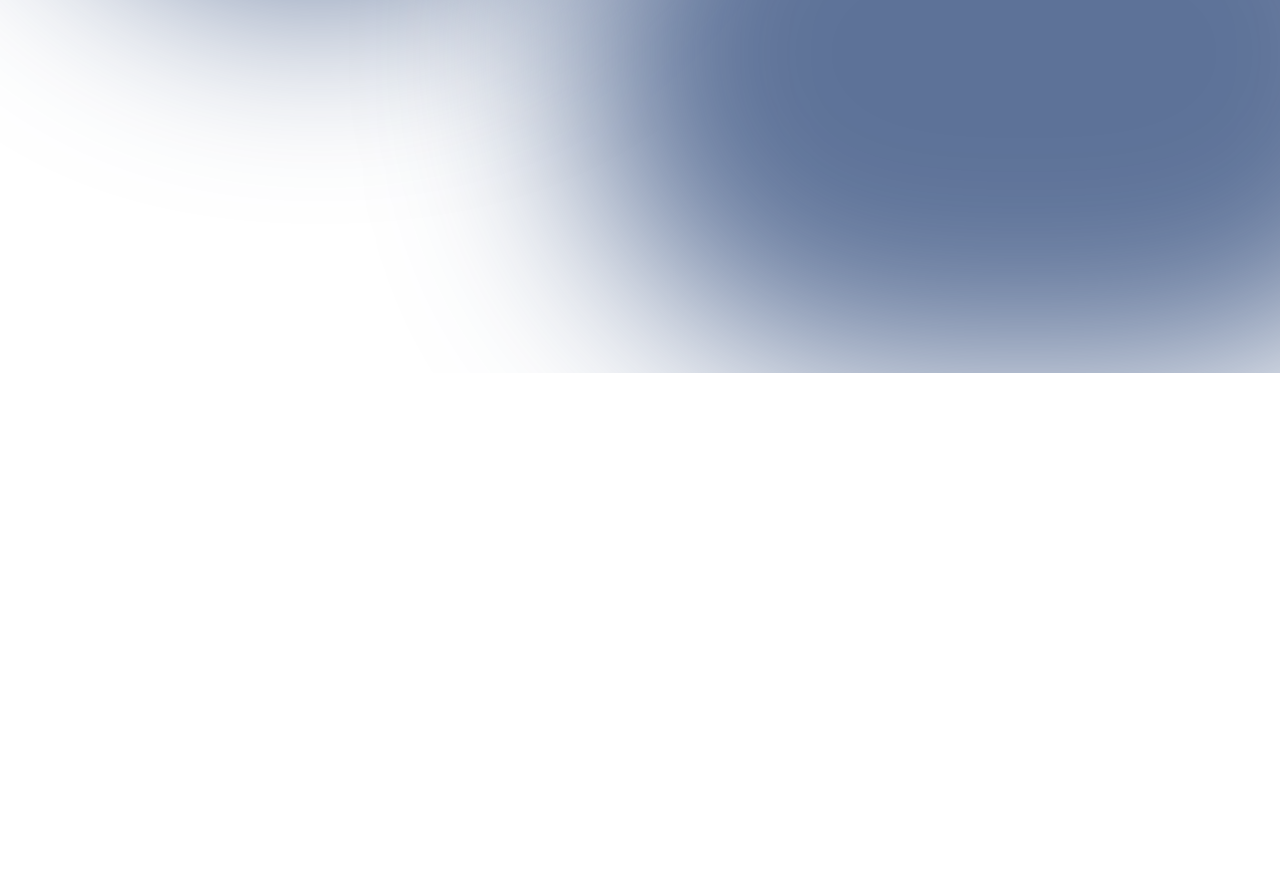
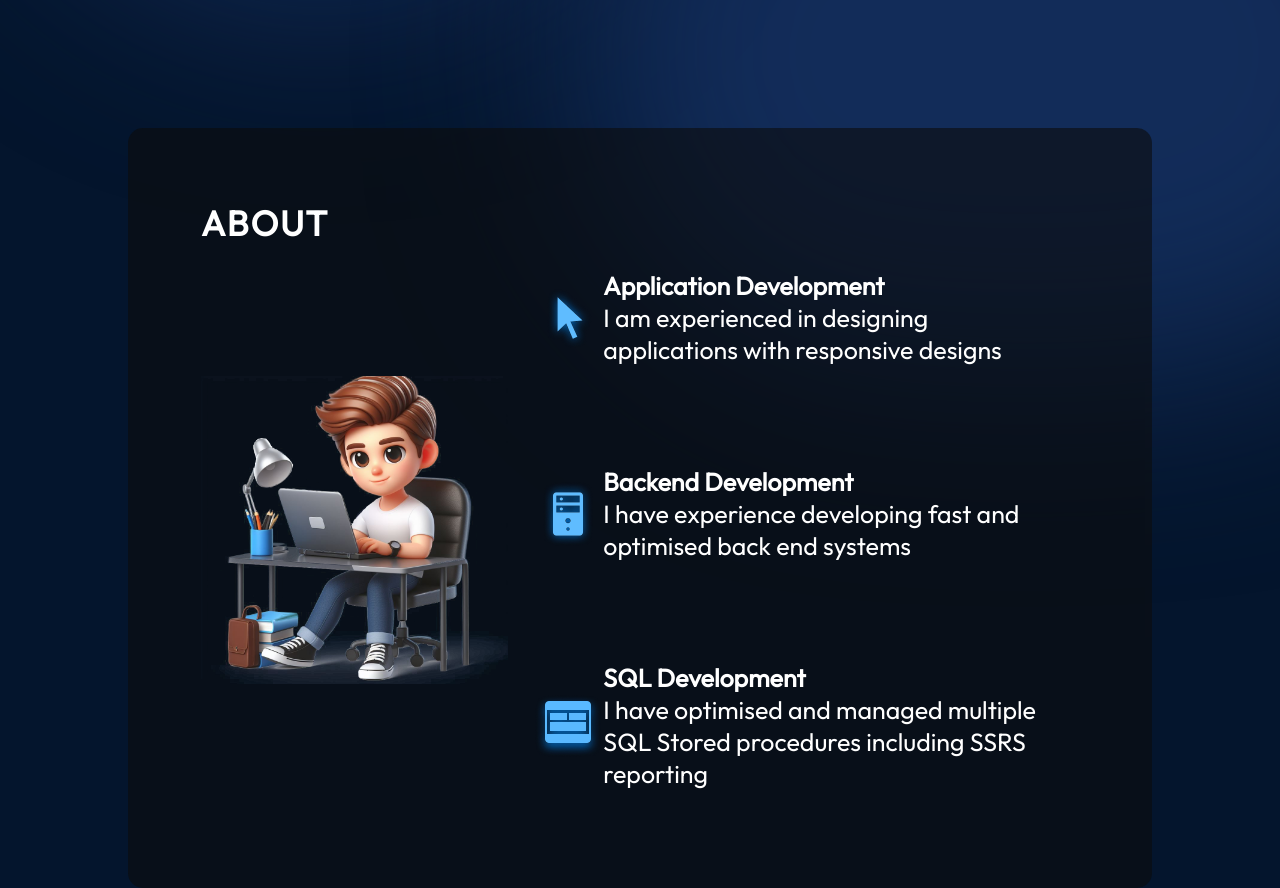
Before and after one commit to Ellamental2/Portfolio, a React (Vite) app: page / in a window 1280 px wide. Shown: the part 624-1512 px from the top of the page. Before the commit the page ends 997 px from the top, so only its background shows below. Built offline with nearby package versions, Linux system fonts and the light colour scheme.

Commit message:
Hero and About Section

```diff
--- a/src/App.jsx
+++ b/src/App.jsx
@@ -1,11 +1,13 @@
 import styles from './App.module.css'
 import { Hero } from './components/Hero/Hero';
-import { Navbar } from './components/Navbar/Navbar'
+import { Navbar } from './components/Navbar/Navbar';
+import { About } from './components/About/About';
 
 function App() {
   return <div className={styles.App}>
     <Navbar />
     <Hero />
+    <About />
   </div>;
 }
 
--- /dev/null
+++ b/src/components/About/About.jsx
@@ -0,0 +1,41 @@
+// import React from 'react'
+import styles from "./About.module.css"
+import { getImageUrl } from "../../utils"
+
+export const About = () => {
+  return (
+    <section className={styles.container} id="about">
+        <h2 className={styles.title}>About</h2>
+        <div className={styles.content}>
+            <img
+                src={getImageUrl("about/aboutImage.png")}
+                alt="Me sitting with a laptop"
+                className={styles.aboutImage}
+            />
+            <ul className={styles.aboutItems}>
+                <li className={styles.aboutItem}>
+                    <img src={getImageUrl("about/cursorIcon.png")} alt="cursor icon" />
+                    <div className={styles.aboutItemText}>
+                        <h3>Application Development</h3>
+                        <p>I am experienced in designing applications with responsive designs</p>
+                    </div>
+                </li>
+                <li className={styles.aboutItem}>
+                    <img src={getImageUrl("about/serverIcon.png")} alt="server icon" />
+                    <div className={styles.aboutItemText}>
+                        <h3>Backend Development</h3>
+                        <p>I have experience developing fast and optimised back end systems</p>
+                    </div>
+                </li>
+                <li className={styles.aboutItem}>
+                    <img src={getImageUrl("about/uiIcon.png")} alt="SQL icon" />
+                    <div className={styles.aboutItemText}>
+                        <h3>SQL Development</h3>
+                        <p>I have optimised and managed multiple SQL Stored procedures including SSRS reporting</p>
+                    </div>
+                </li>
+            </ul>
+        </div>
+    </section>
+  )
+}
--- /dev/null
+++ b/src/components/About/About.module.css
@@ -0,0 +1,92 @@
+@import "../../vars.css";
+
+.container {
+  position: relative;
+  background-color: rgba(12, 12, 12, 0.6);
+  border-radius: 15px;
+  padding: 73px;
+  margin-top: 129px;
+  z-index: 1;
+  margin-left: 10%;
+  margin-right: 10%;
+}
+
+.title {
+  color: var(--color-text);
+  font-size: 35px;
+  font-weight: 700;
+  letter-spacing: 1.75px;
+  text-transform: uppercase;
+}
+
+.content {
+  display: flex;
+  flex-direction: row;
+  align-items: center;
+}
+
+.aboutImage {
+  width: 35%;
+}
+
+.aboutItems {
+  color: var(--color-text);
+  display: flex;
+  flex-direction: column;
+  gap: 50px;
+}
+
+.aboutItem {
+  display: flex;
+  flex-direction: row;
+  align-items: center;
+  border-radius: 20px;
+  list-style: none;
+  padding: 25px;
+  background-image: linear-gradient(
+    90deg,
+    rgba(165, 215, 232, 0.42) 0%,
+    rgba(255, 255, 255, 0) 100%
+  );
+  background-size: 0 100%;
+  background-repeat: no-repeat;
+  transition: 0.4s;
+}
+
+.aboutItem:hover {
+  background-size: 100% 100%;
+}
+
+.aboutItem h3 {
+  font-size: 25px;
+  font-weight: 600;
+}
+
+.aboutItem p {
+  font-size: 25px;
+}
+
+@media screen and (max-width: 830px) {
+  .container {
+    background-color: transparent;
+    padding-left: 0;
+    padding-right: 0;
+  }
+
+  .content {
+    flex-direction: column;
+  }
+
+  .aboutImage {
+    display: none;
+  }
+
+  .aboutItems {
+    margin-top: 29px;
+  }
+
+  .aboutItem {
+    padding-left: 0;
+    padding-right: 0;
+  }
+}
--- a/src/components/Hero/Hero.jsx
+++ b/src/components/Hero/Hero.jsx
@@ -6,7 +6,7 @@ export const Hero = () => {
         <section className={styles.container}>
             <div className={styles.content}>
                 <h1 className={styles.title}>Hi, I&apos;m Ellam</h1>
-                <p className={styles.description}>I&apos;m a full stack developer with 2 years of experience using C#, ASP.Net and SQL. Reach out if you would like to learn more</p>
+                <p className={styles.description}>I&apos;m a full stack developer with 2 years of experience. Skilled in C#, SQL and .NET, with interests in web development and automation. Reach out if you would like to learn more</p>
                 <a className={styles.contactBtn} href="mailto:ellam.fox@icloud.com">Contact Me</a>
             </div>
             <img
--- a/src/components/Hero/Hero.module.css
+++ b/src/components/Hero/Hero.module.css
@@ -126,11 +126,12 @@
   }
 
   .description {
-    font-size: 20px;
+    font-size: 20px;;
   }
 
   .content {
     align-items: center;
+    text-align: center;
   }
 
   .contactBtn {
```
